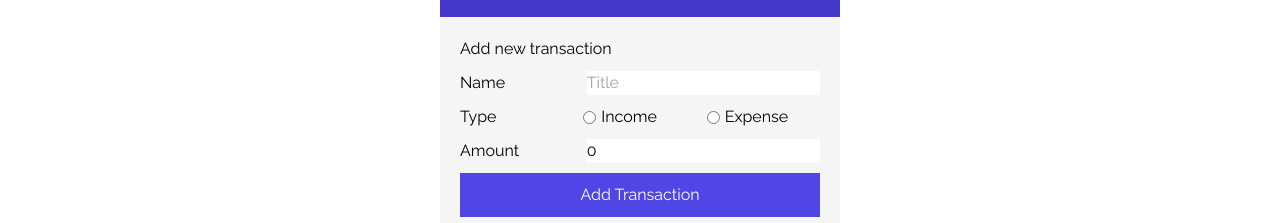
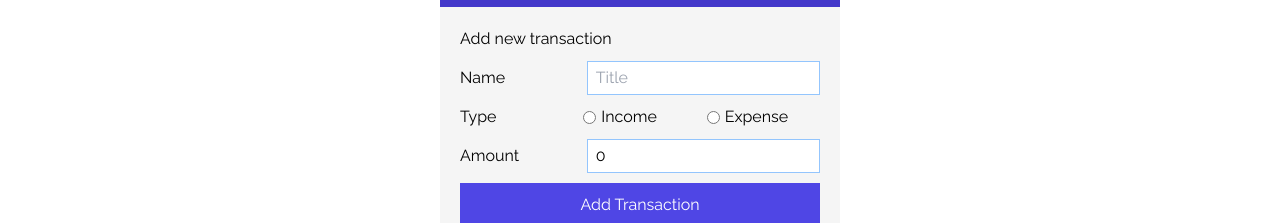
Before and after one commit to babulakterfsd/learn-redux, a React (Vite) app: page / in a window 1280 px wide. Shown: the part 251-474 px from the top of the page. Built offline with nearby package versions, Linux system fonts and the light colour scheme; no server answers.

Commit message:
form design updated

```diff
--- a/src/components/Form.jsx
+++ b/src/components/Form.jsx
@@ -78,6 +78,7 @@ export default function Form() {
                         placeholder="Title"
                         value={name}
                         onChange={(e) => setName(e.target.value)}
+                        className="px-2 py-1 border border-blue-300 focus:outline-none"
                     />
                 </div>
 
@@ -115,6 +116,7 @@ export default function Form() {
                         placeholder="Enter Amount"
                         name="amount"
                         value={amount}
+                        className="px-2 py-1 border border-blue-300 focus:outline-none"
                         onChange={(e) => setAmount(e.target.value)}
                     />
                 </div>
```
